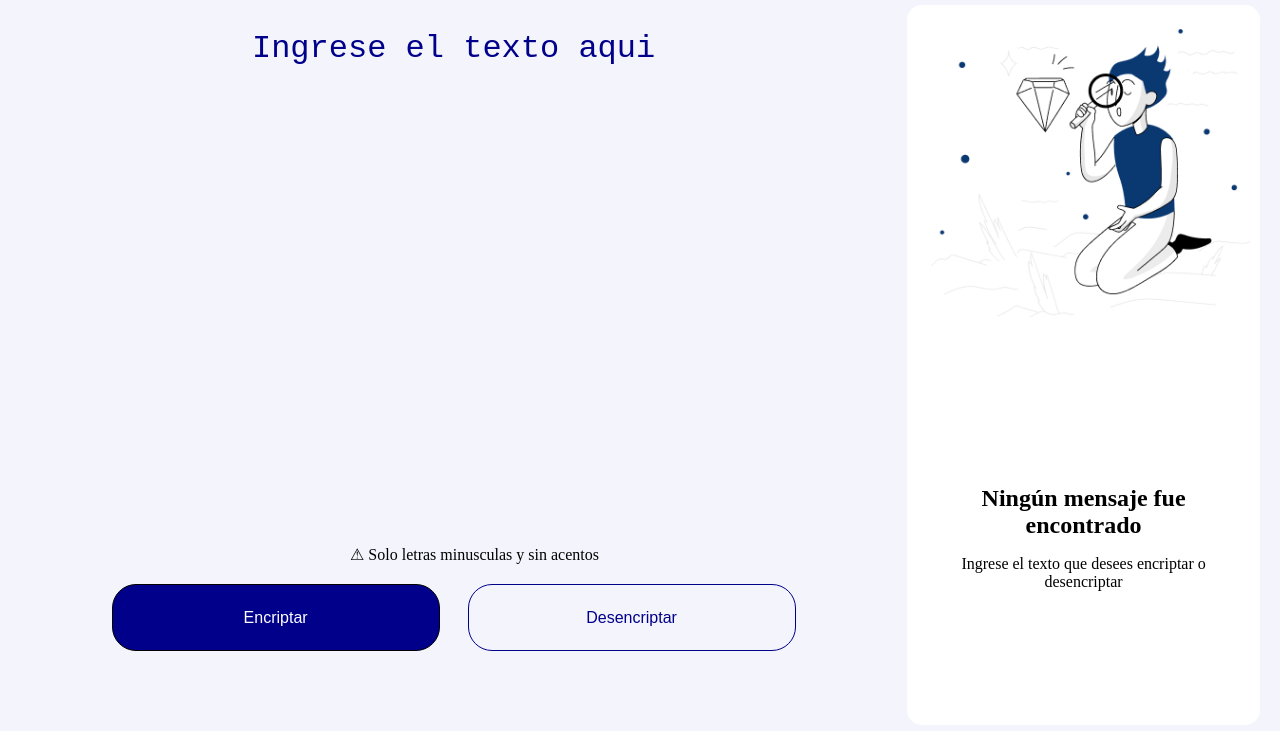
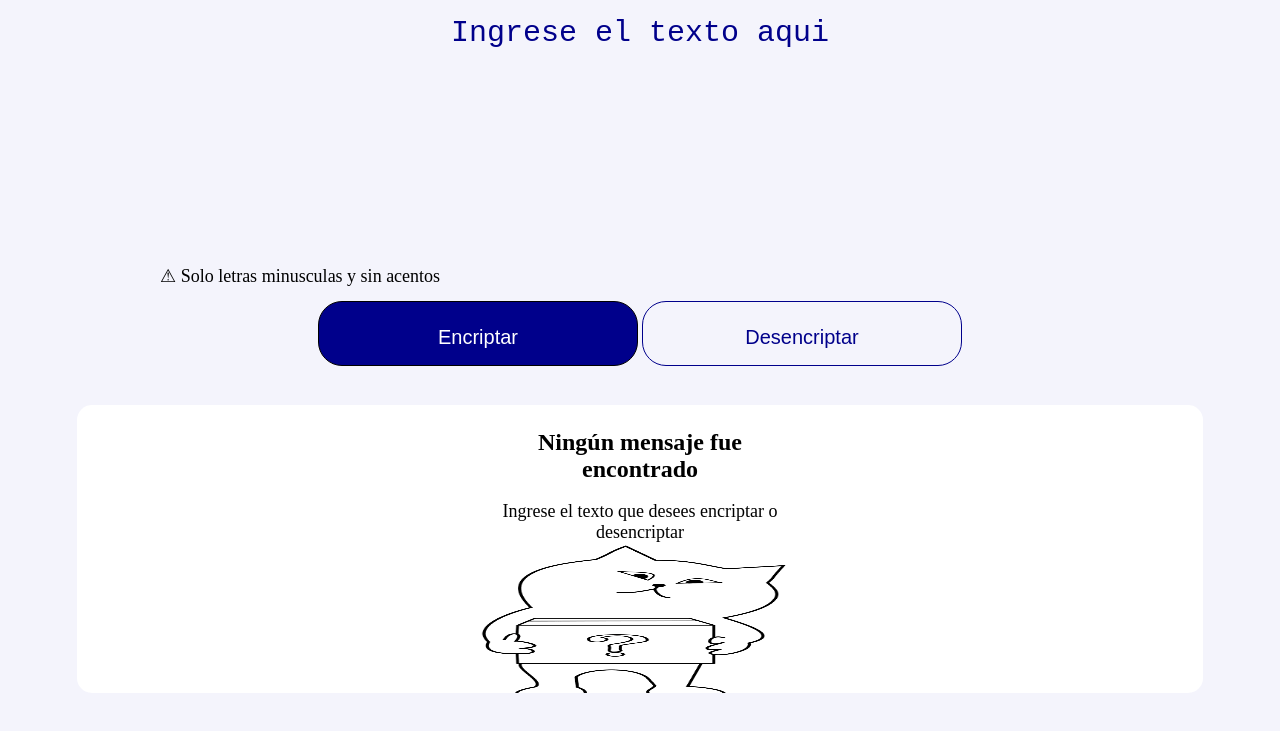
Before and after one commit to Kpp94/Encriptador-de-Texto, a plain HTML site: page index.html in a window 1280 px wide. Shown: the part 59-790 px from the top of the page. Drawn offline with Linux system fonts and the light colour scheme.

Commit message:
Actualizacion en estilo

```diff
--- a/style.css
+++ b/style.css
@@ -333,6 +333,10 @@ p .restricciones {
         height: 5vh;
     }
 
+    header img{
+        height: 95%;
+    }
+
     main{
         position: absolute;
         width: 100vw;
@@ -464,3 +468,145 @@ p .restricciones {
         display: none;
     }
 }
+
+@media (orientation: landscape) {
+    header{
+        width: 100%;
+        height: 5vh;
+    }
+
+    header img{
+        height: 95%;
+    }
+
+    main{
+        position: absolute;
+        width: 100vw;
+        height: 90vh;
+        display:inline-block
+    }
+
+    section{
+        width: 100%;
+        height: 100%;
+    }
+
+    .seccion-1{
+        width: 90%;
+        height: 55%;
+        display: block;
+        margin: auto;
+    }
+
+    .caja{
+        width: 90%;
+        height: 60%;
+        display: block;
+        margin: auto;
+        margin-top: 20px;
+        background: #f4f4fc;
+        resize: none;
+        border: none;
+        font-size: 30px;
+        line-height: 48px;
+        text-align: center;
+        outline:none;
+    }
+
+    .restricciones{
+        position: relative;
+        height: 10%;
+        left: 6em;
+        margin-bottom: 5px;
+        display: inline-block;
+    }
+
+    .restricciones p{
+        font-size: 18px;
+    }
+
+    .botones{
+        margin: auto;
+        display: inline-block;
+        width: 100%;
+        height: 20%;
+        text-align: center;
+    }
+
+    .boton-encriptar{
+        width: 320px;
+        height: 65px;
+        text-align: center;
+        margin: 0.5em 0px;
+        font-size: 20px;
+        font-weight: 300;
+        cursor: pointer;
+        transition: all 1s ease;
+    }
+
+    .boton-encriptar:hover{
+        height: 67px;
+        font-size: 22px;
+    }
+
+    .boton-descencriptar{
+        width: 320px;
+        height: 65px;
+        text-align: center;
+        font-size: 20px;
+        font-weight: 300;
+        cursor: pointer;
+        transition: all 1s ease;
+    }
+
+    .boton-descencriptar:hover{
+        height: 67px;
+        font-size: 22px;
+    }
+
+    .seccion-2 {
+        width: 88%;
+        height: 40%;
+        display: block;
+        margin: auto;
+    }
+
+    .lupa{
+        display: none;
+    }
+
+    .parrafo{
+        height: 40%;
+        width: 100%;
+    }
+
+    .parrafo p{
+        font-size: 18px;
+    }
+
+    .gato{
+        display: block;
+        height: 58%;
+        width: 100%;
+    }
+
+    .gato-caja{
+        height: 95%;
+        width: 35%;
+        display: inline-block;
+        margin: 0 32%;
+        text-align: center;
+    }
+
+    .resultado{
+        height: 70%;
+    }
+
+    .copiar{
+        height: 20%;
+    }
+
+    .ocultar{
+        display: none;
+    }
+}
```
